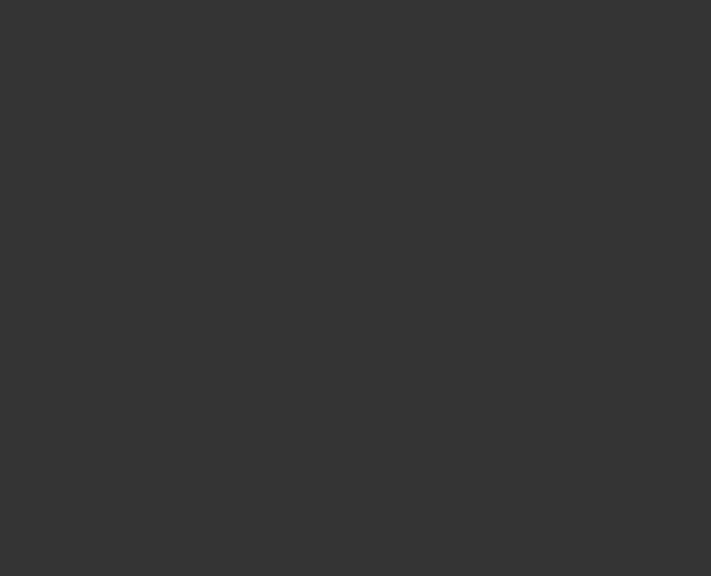
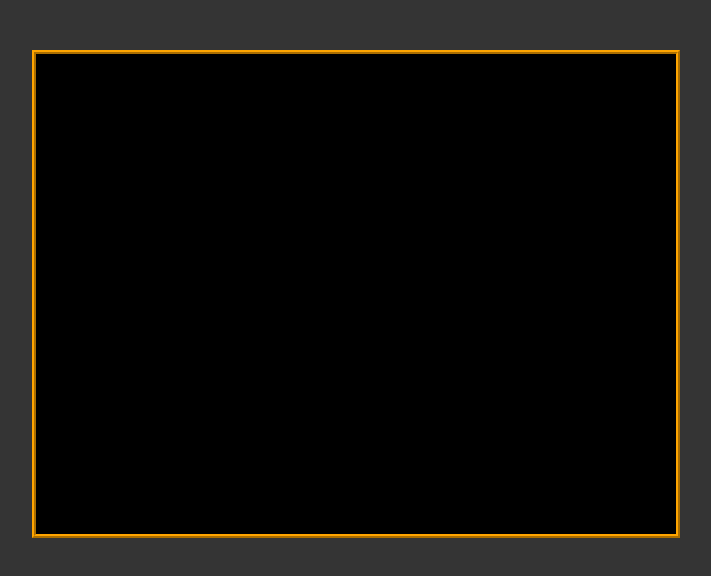
Before and after one commit to drykan/RetroKlepto, a website built with webpack: page src/index.html in a window 1280 px wide. Shown: the whole page, without its empty margins (284-995 px from the left). Built offline with nearby package versions, Linux system fonts and the light colour scheme.

Commit message:
Added the watch option to webpack. Added the main Game class and some basic functionality including the game loop and timing.

```diff
--- /dev/null
+++ b/src/Game.js
@@ -0,0 +1,111 @@
+class Game {
+    constructor( canvas, scale, fps ) {
+        this.initialized = false;
+        this.gameWidth = canvas.width;
+        this.gameHeight = canvas.height;
+        this.gameScale = scale;
+        this.gameFPS = fps;
+        this.timestep = 1000 / fps;
+        this.accumulator = 0;
+        this.maxAcc = 2000 / fps - 1;
+        this.prevTime = this.curTime = 0;
+        this.canvas = canvas;
+        this.ctx = canvas.getContext('2d');
+        this.lostFocus = false;
+
+        this.loop = this.loop.bind(this);
+    }
+
+    /**
+     * Initialize the game
+     */
+    init() {
+        window.addEventListener( 'click', (event) => {
+            this.lostFocus = event.target.id != "game";
+        });
+
+        this.canvas.addEventListener( 'click', this.onMouseClick );
+
+        // canvas element can't be focused, add key listeners to the window object
+        window.addEventListener( 'keydown', this.onKeyDown );
+        window.addEventListener( 'keyup', this.onKeyUp );
+
+        this.initialized = true;
+    }
+
+    onKeyDown( event ) {
+        console.log( event.keyCode );
+    }
+
+    onKeyUp( event ) {
+        console.log( event.keyCode );
+    }
+
+    onMouseClick( event ) {
+        console.log( event );
+    }
+
+    /**
+     * Start the game
+     */
+    start() {
+        if( !this.initialized ) {
+            this.init();
+        }
+
+        this.prevTime = window.performance.now();
+
+        if( !requestAnimationFrame ) {
+            alert("RequestAnimationFrame not available" );
+        }
+        else {
+            requestAnimationFrame( this.loop );
+        }
+    }
+
+    /**
+     * The main game loop, handles timing
+     */
+    loop() {
+        this.curTime = window.performance.now();
+
+        this.accumulator += this.curTime - this.prevTime;
+
+        if( this.accumulator > this.maxAcc ) {
+            this.accumulator = this.maxAcc;
+        }
+
+        while( this.accumulator >= this.timestep ) {
+            this.update( this.timestep );
+            this.accumulator -= this.timestep;
+        }
+
+
+        this.prevTime = this.curTime;
+        this.render();
+        requestAnimationFrame( this.loop );
+    }
+
+    /**
+     * Update the game world
+     * @param {Number} elapsed - milliseconds since this method last ran
+     */
+    update( elapsed ) {
+
+    }
+
+    /**
+     * Draw to the canvas
+     */
+    render() {
+        this.ctx.clearRect( 0, 0, this.width, this.height );
+    }
+
+    // Getters
+    get width() { return this.gameWidth; }
+    get height() { return this.gameHeight; }
+    get scale() { return this.gameScale; }
+    get FPS() { return this.gameFPS; }
+}
+
+export default Game;
--- a/src/css/style.css
+++ b/src/css/style.css
@@ -1,4 +1,15 @@
 body {
+    margin: 0;
+    padding: 0;
+    width: 100vw;
+    height: 100vh;
     background: #343434;
     overflow: hidden;
+    text-align: center;
 }
+
+canvas#game {
+    border: 4px ridge orange;
+    margin: 50px auto;
+    background: #000;
+}
--- a/src/index.js
+++ b/src/index.js
@@ -1,3 +1,14 @@
 import styles from './css/style.css';
 
-console.log('hi there')
+import Game from './Game';
+
+
+let gameCanvas = document.createElement('canvas');
+gameCanvas.id = "game";
+gameCanvas.width = 640;
+gameCanvas.height = 480;
+
+document.body.appendChild( gameCanvas );
+
+let G = new Game(gameCanvas, 2, 60 );
+G.start();
--- a/webpack.config.js
+++ b/webpack.config.js
@@ -15,6 +15,8 @@ module.exports = {
         filename: 'bundle.js',
         path: path.resolve(__dirname, 'dist')
     },
+
+    watch: true,
 
     module: {
         rules: [
```
